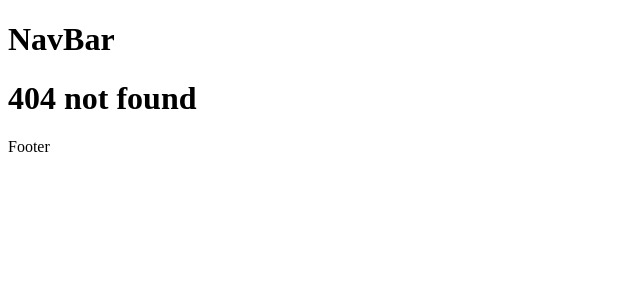
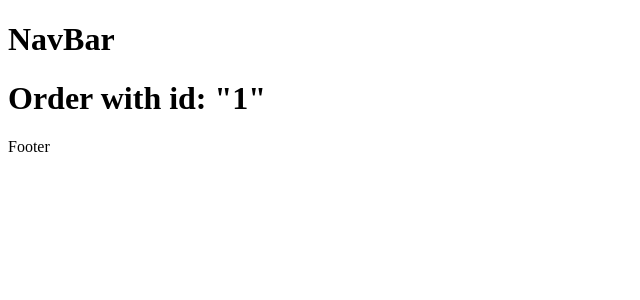
Before and after one commit to singhparshant/rentd-app, a React (Create React App) app in the folder client/: page /orders/1 in a window 1280 px wide. Before the commit this address had no page. Shown: the top 300 px of the page, without its empty margins (0-640 px from the left). Built offline with nearby package versions, Linux system fonts and the light colour scheme; the HTML template or start-up script is replaced by a standard one.

Commit message:
customer app routing

```diff
--- a/client/src/App.tsx
+++ b/client/src/App.tsx
@@ -15,6 +15,8 @@ import Login from "./components/common/login/Login";
 import ProductDetailsScreen from "./components/common/productDetails/ProductDetailsScreen";
 import CartScreen from "./components/customerApp/CartScreen/CartScreen";
 import CheckoutScreen from "./components/customerApp/CheckoutScreen/CheckoutScreen";
+import OrdersScreen from "./components/customerApp/OrdersScreen/OrdersScreen";
+import OrderDetailsScreen from "./components/customerApp/OrderDetailsScreen/OrderDetailsScreen";
 
 const ErrorHandler = ({ error, resetErrorBoundary }: FallbackProps) => {
   return (
@@ -53,6 +55,12 @@ const App = () => {
             <Route exact path="/checkout">
               <CheckoutScreen />
             </Route>
+            <Route exact path="/orders">
+              <OrdersScreen />
+            </Route>
+            <Route exact path="/orders/:id">
+              <OrderDetailsScreen />
+            </Route>
             <Route path="*">
               <NotFound />
             </Route>
--- a/client/src/components/common/productDetails/ProductDetailsScreen.tsx
+++ b/client/src/components/common/productDetails/ProductDetailsScreen.tsx
@@ -3,7 +3,7 @@ import { useParams } from 'react-router-dom';
 
 export default function Product() {
 
-    const {id} = useParams<any>();
+  const { id } = useParams<any>();
 
   return (
     <h1>Product with id: "{id}"</h1>
--- a/client/src/components/customerApp/CartScreen/CartScreen.tsx
+++ b/client/src/components/customerApp/CartScreen/CartScreen.tsx
@@ -2,6 +2,6 @@ import React from 'react'
 
 export default function CartScreen() {
   return (
-    <h1>Your cart</h1>
+    <h1>Your Cart</h1>
   )
 }
--- /dev/null
+++ b/client/src/components/customerApp/orderDetailsScreen/OrderDetailsScreen.tsx
@@ -0,0 +1,10 @@
+import React from 'react'
+import { useParams } from 'react-router-dom'
+
+export default function OrderDetailsScreen() {
+    const {id} = useParams<any>();
+
+    return (
+        <h1>Order with id: "{id}"</h1>
+    )
+}
--- /dev/null
+++ b/client/src/components/customerApp/ordersScreen/OrdersScreen.tsx
@@ -0,0 +1,7 @@
+import React from 'react'
+
+export default function OrdersScreen() {
+  return (
+    <h1>Your Orders</h1>
+  )
+}
```
